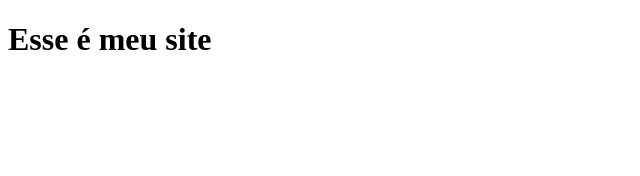
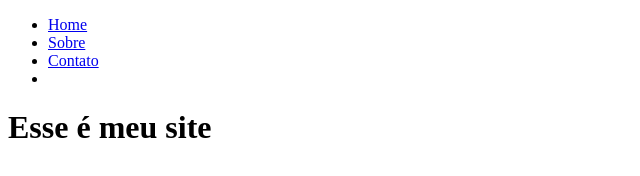
Before and after one commit to cadugithub/aulagit, a plain HTML site: page index.html in a window 1280 px wide. Shown: the whole page, without its empty margins (0-640 px from the left). Drawn offline with Linux system fonts and the light colour scheme.

Commit message:
novo menu

```diff
--- a/index.html
+++ b/index.html
@@ -6,6 +6,12 @@
     </head>
 
     <body>
+        <ul>
+            <li><a href="index.html">Home</a></li>
+            <li><a href="sobre.html">Sobre</a></li>
+            <li><a href="contato.html">Contato</a></li>
+            <li><a href="#"></a></li>
+        </ul>
         <h1>Esse é meu site</h1>
     </body>
 </html>
```
